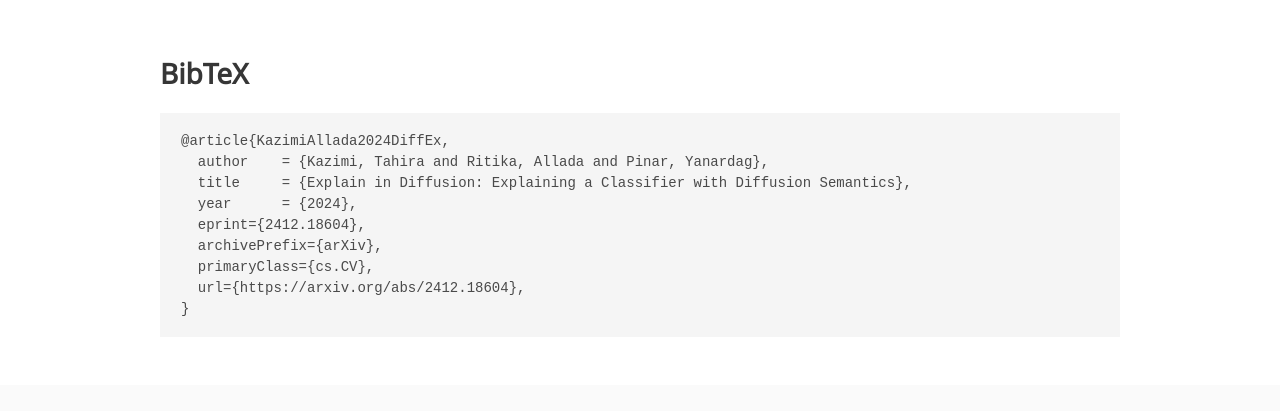
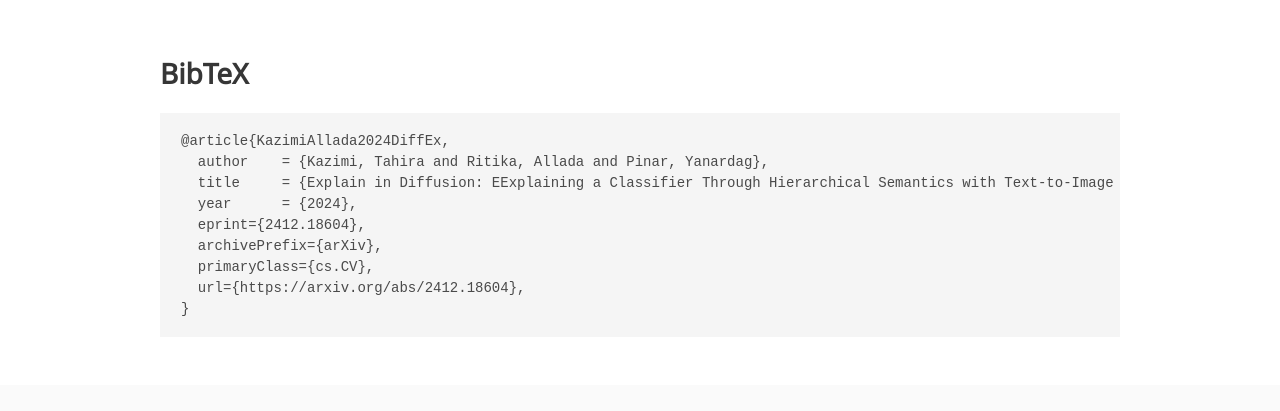
Before and after one commit to explain-in-diffusion/explain-in-diffusion.github.io, a plain HTML site: page index.html in a window 1280 px wide. Shown: the part 4340-4751 px from the top of the page. Drawn offline with nearby package versions, Linux system fonts and the light colour scheme; some icons are missing; a web font is replaced by a local one.

Commit message:
framework

```diff
--- a/index.html
+++ b/index.html
@@ -346,7 +346,7 @@
     <h2 class="title">BibTeX</h2>
     <pre><code>@article{KazimiAllada2024DiffEx,
   author    = {Kazimi, Tahira and Ritika, Allada and Pinar, Yanardag},
-  title     = {Explain in Diffusion: Explaining a Classifier with Diffusion Semantics},
+  title     = {Explain in Diffusion: EExplaining a Classifier Through Hierarchical Semantics with Text-to-Image Diffusion Models},
   year      = {2024},
   eprint={2412.18604},
   archivePrefix={arXiv},
```
